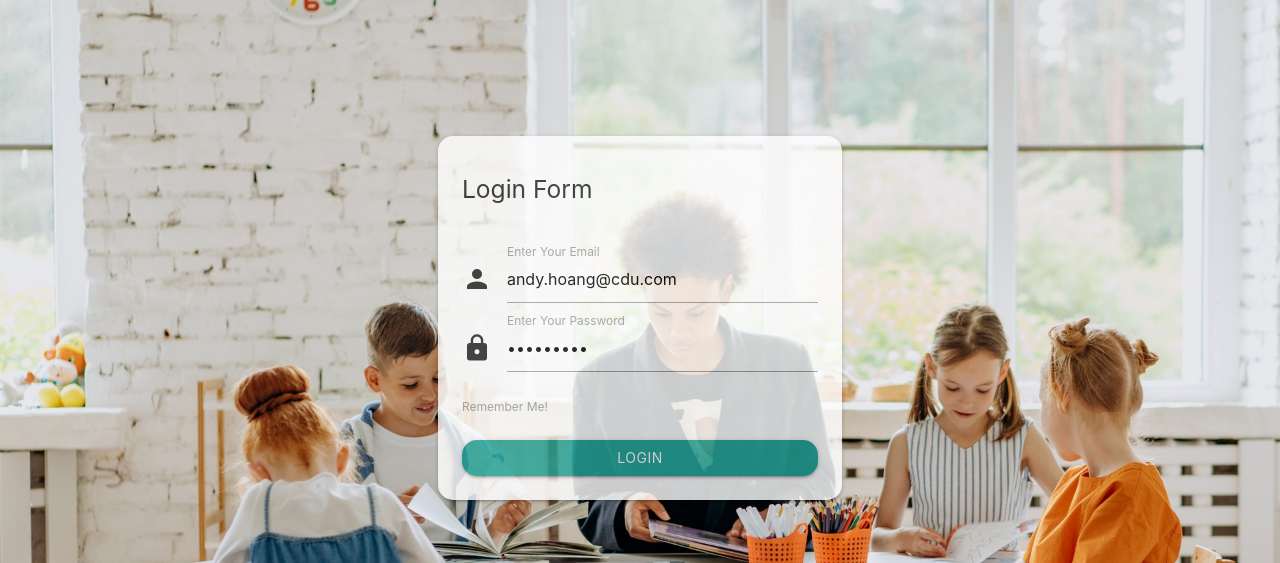
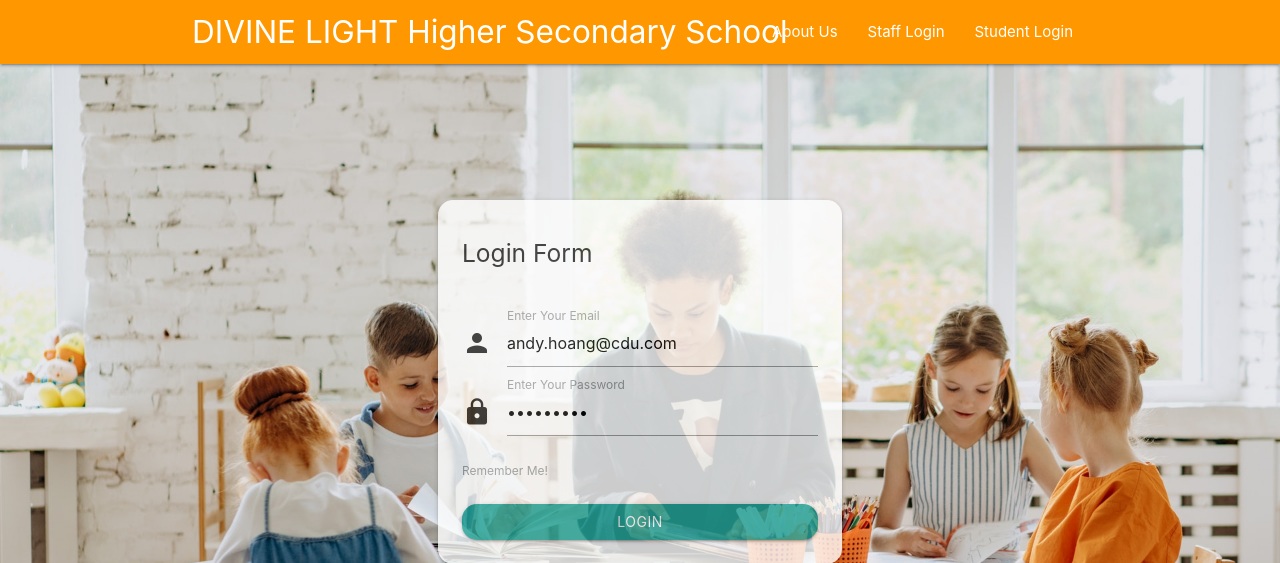
Before and after one commit to Andy-Hoang/PRT547-SMS, a PHP site: page /login.php in a window 1280 px wide. Shown: the top 563 px of the page. Run offline with PHP 8.4, Linux system fonts and the light colour scheme; some libraries are stand-ins or nearby versions.

Commit message:
update readme & login.php

```diff
--- a/login.php
+++ b/login.php
@@ -38,6 +38,17 @@
     else{}
 ?>
 
+<!-- <nav class="brown darken-4"> -->
+<nav class="orange">
+    <div class="container">
+        <a class="brand-logo hide-on-med-and-down" href="">DIVINE LIGHT Higher Secondary School</a>
+        <ul class="right">
+            <li class="waves-effect waves-light"><a href="">About Us</a></li>
+            <li class="waves-effect waves-light"><a href="login.php">Staff Login</a></li>
+            <li class="waves-effect waves-light"><a href="login.php">Student Login</a></li>
+        </ul>
+    </div>
+</nav>
 
 <body style="background-image:url(images/sms_bg.jpg); background-size: cover;">
     <div class="row" style="margin-top:10%; opacity: 0.8;">
```
Also changed, not shown: README.md.
